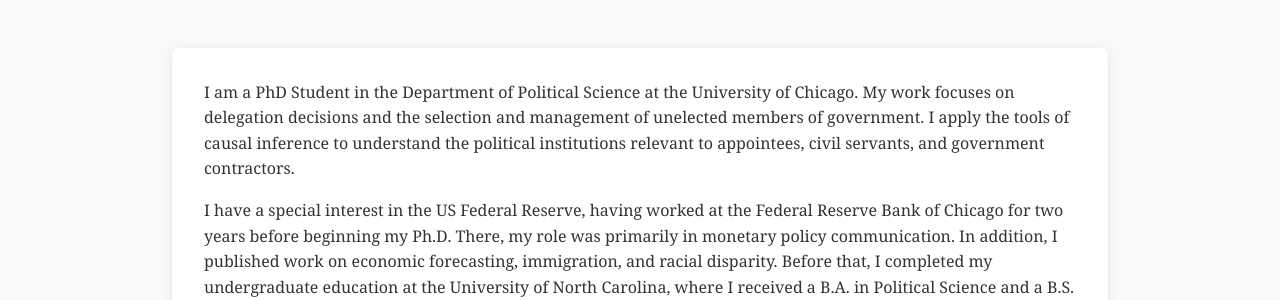
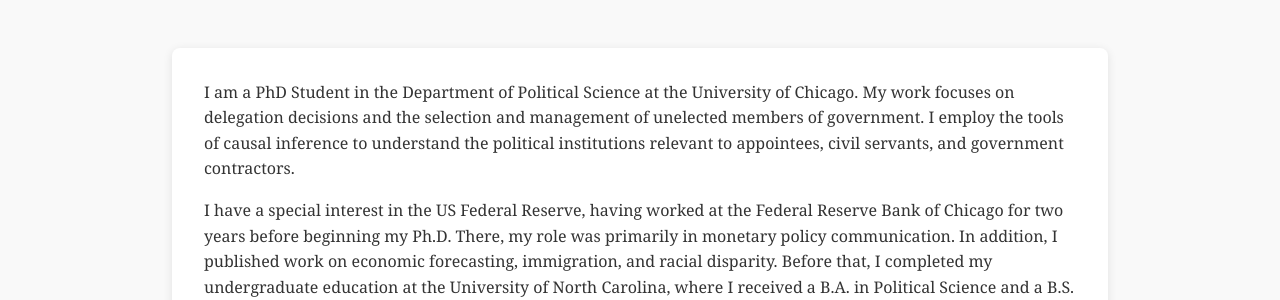
Before and after one commit to L-Cain/L-Cain.github.io, a Jekyll site: the page built from index.md, in a window 1280 px wide and 964 px high. Shown: the part 366-666 px from the top of the window. Built offline with Jekyll 4.4.1, drawn with Linux system fonts in a browser that asks for light colours.

Commit message:
Update index.md

```diff
--- a/index.md
+++ b/index.md
@@ -12,7 +12,7 @@ title: Home
 </div>
 
 <section>
-  <p>I am a PhD Student in the Department of Political Science at the University of Chicago. My work focuses on delegation decisions and the selection and management of unelected members of government. I apply the tools of causal inference to understand the political institutions relevant to appointees, civil servants, and government contractors. </p>
+  <p>I am a PhD Student in the Department of Political Science at the University of Chicago. My work focuses on delegation decisions and the selection and management of unelected members of government. I employ the tools of causal inference to understand the political institutions relevant to appointees, civil servants, and government contractors. </p>
 
   <p>I have a special interest in the US Federal Reserve, having worked at the Federal Reserve Bank of Chicago for two years before beginning my Ph.D. There, my role was primarily in monetary policy communication. In addition, I published work on economic forecasting, immigration, and racial disparity. Before that, I completed my undergraduate education at the University of North Carolina, where I received a B.A. in Political Science and a B.S. Economics.</p>
 
```
